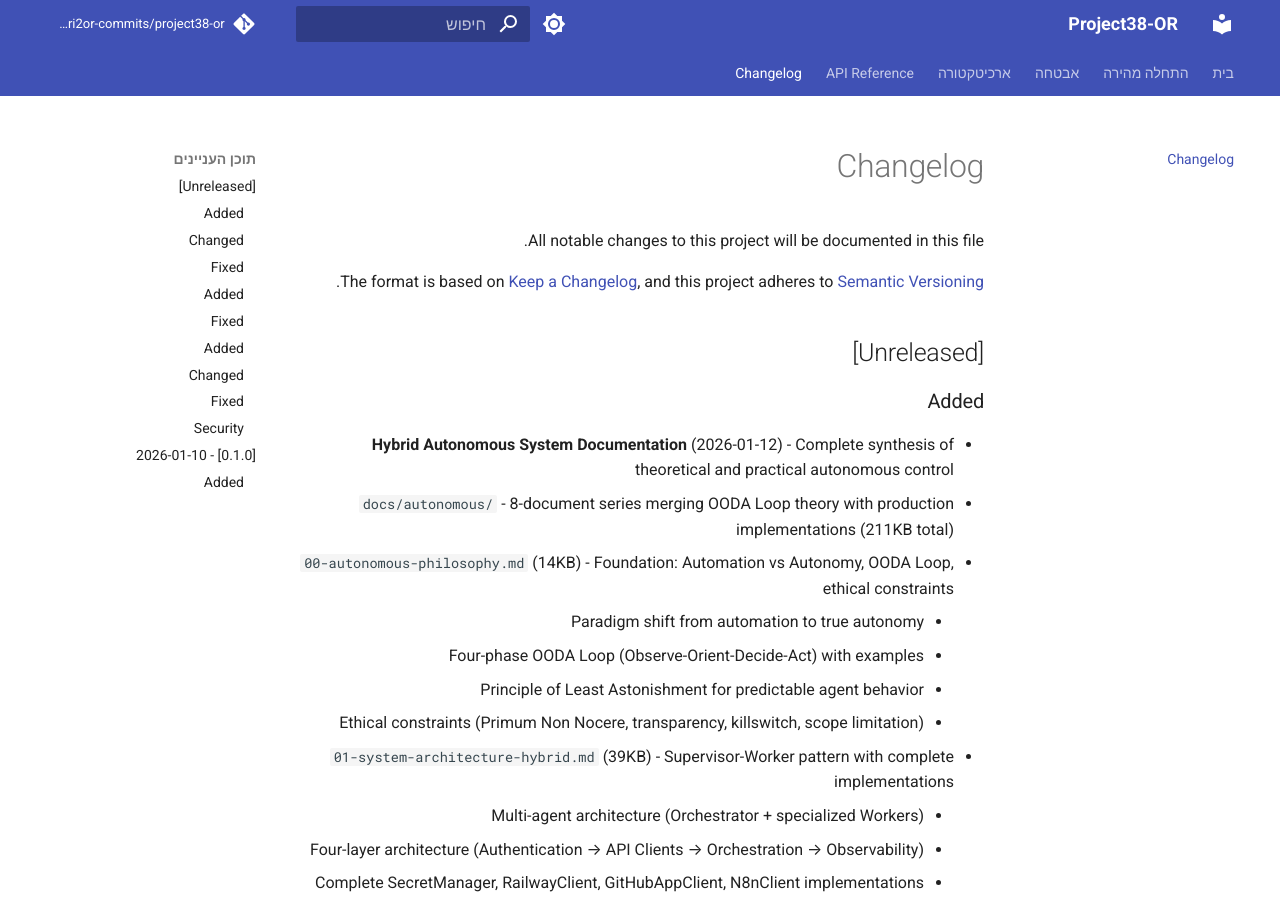
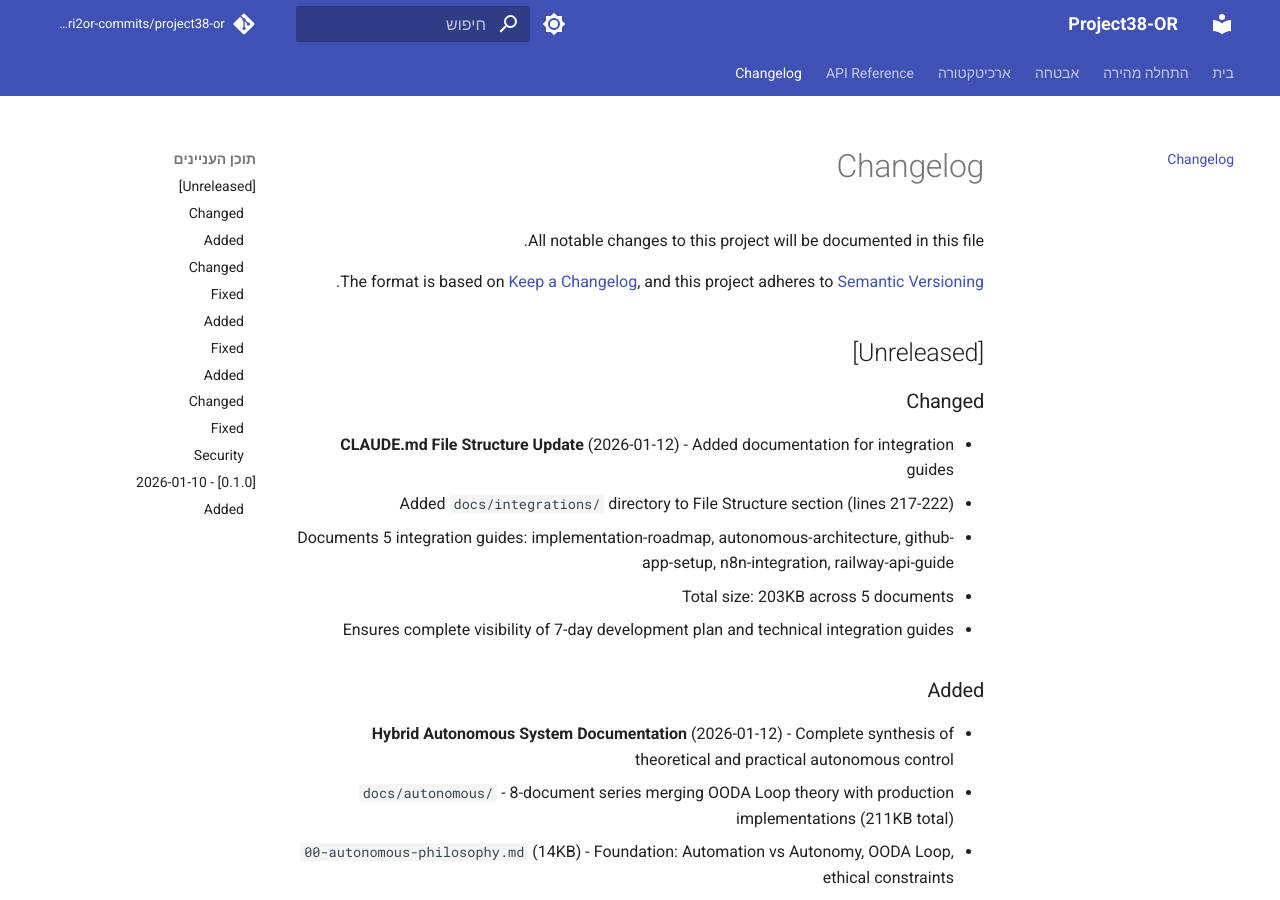
Before and after one commit to edri2or-commits/project38-or, an MkDocs documentation site: the page built from docs/changelog.md, in a window 1280 px wide and 900 px high. Built offline with MkDocs 1.6.1 and Material for MkDocs 9.7.7, drawn with Linux system fonts in a browser that asks for light colours; comment, search, counter and statistics services are not loaded.

Commit message:
docs(CLAUDE.md): add integrations/ directory to file structure
- Added docs/integrations/ section with 5 integration guides (203KB)
- Documents 7-day implementation roadmap and technical guides
- Updated changelog.md with change entry
- Ensures complete visibility of development plan per documentation requirements

```diff
--- a/docs/changelog.md
+++ b/docs/changelog.md
@@ -6,6 +6,13 @@ The format is based on [Keep a Changelog](https://keepachangelog.com/en/1.1.0/),
 and this project adheres to [Semantic Versioning](https://semver.org/spec/v2.0.0.html).
 
 ## [Unreleased]
+
+### Changed
+- **CLAUDE.md File Structure Update** (2026-01-12) - Added documentation for integration guides
+  - Added `docs/integrations/` directory to File Structure section (lines 217-222)
+  - Documents 5 integration guides: implementation-roadmap, autonomous-architecture, github-app-setup, n8n-integration, railway-api-guide
+  - Total size: 203KB across 5 documents
+  - Ensures complete visibility of 7-day development plan and technical integration guides
 
 ### Added
 - **Hybrid Autonomous System Documentation** (2026-01-12) - Complete synthesis of theoretical and practical autonomous control
```
Also changed, not shown: CLAUDE.md (+6 -0 lines).
